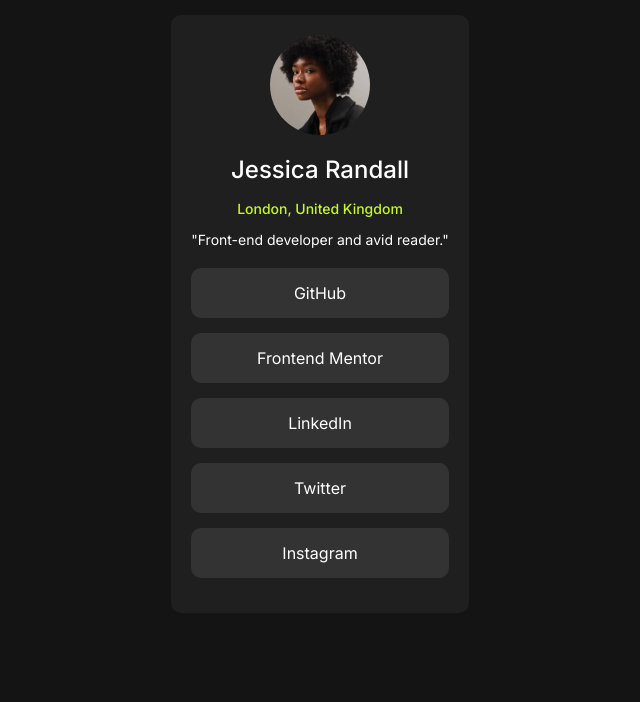
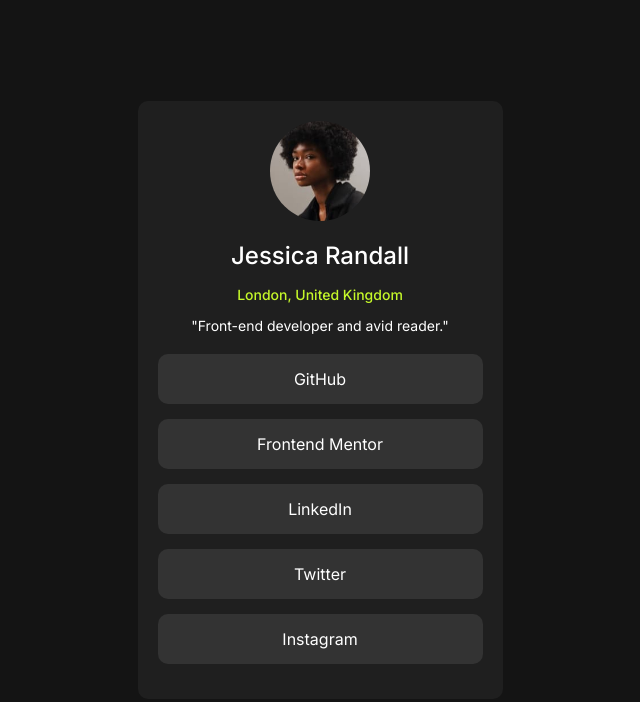
Before and after one commit to jewelsonmyjeans/social-links-profile, a plain HTML site: page index.html in a window 1280 px wide. Shown: the whole page, without its empty margins (320-960 px from the left). Drawn offline with Linux system fonts and the light colour scheme.

Commit message:
Centered the div to the middle of the screen

```diff
--- a/styles.css
+++ b/styles.css
@@ -10,6 +10,12 @@
     background-color: var(--off-black);
     color: var(--white);
     font-family: "Inter", sans-serif;
+    display: flex;
+    justify-content: center;
+    align-items: center;
+    height: 100vh;
+    margin: 0;
+    padding: 0;
 }
 
 
@@ -64,12 +70,7 @@
     background-color: var(--dark-grey);
     padding: 20px;
     text-align: center;
-    width: 275px;
-    height: 100%;
-    max-width: fit-content;
-    margin-left: auto;
-    margin-right: auto;
-    margin-top: 15px;
-    margin-bottom: 15px;
+    width: 325px;
     border-radius: 10px;
+    margin: 0 auto;
 }
```
